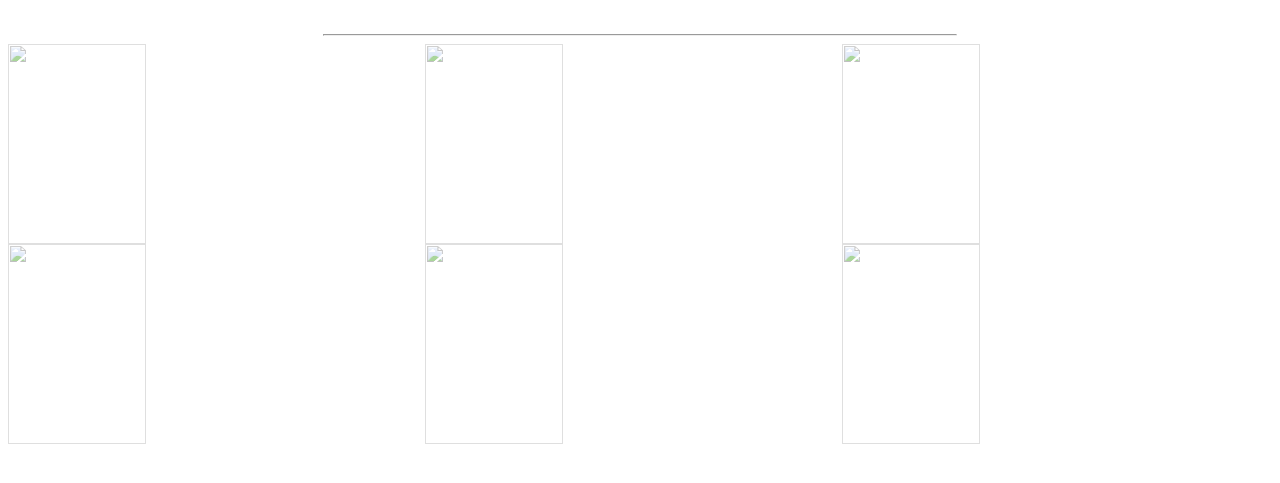
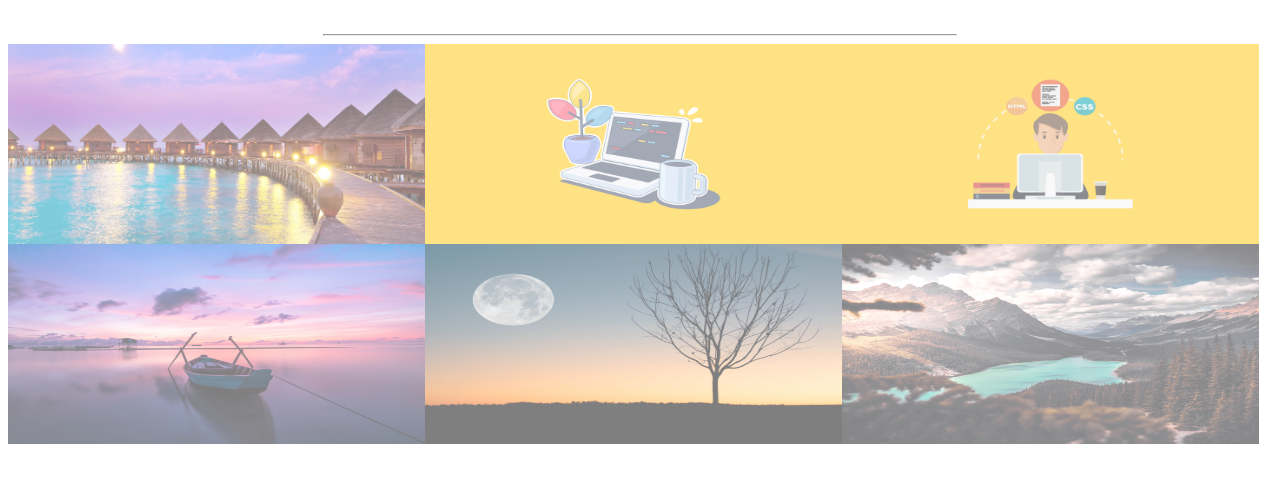
Before and after one commit to knowoncode/knowongallery, a plain HTML site: page index.html in a window 1280 px wide. Shown: the part 117-600 px from the top of the page. Drawn offline with Linux system fonts and the light colour scheme; the site is published under a folder, as on GitHub Pages, so addresses that start at the root find nothing.

Commit message:
Update index.html

```diff
--- a/index.html
+++ b/index.html
@@ -28,12 +28,12 @@
 <body>
     <h1>Gallery</h1>
     <hr width="50%">
-    <img src="/images/bg1.jpg" alt="">
-    <img src="/images/bg2.jpg" alt="">
-    <img src="/images/bg3.png" alt="">
-    <img src="/images/gallery-12.jpg" alt="">
-    <img src="/images/gallery-15.jpg" alt="">
-    <img src="/images/gallery-16.jpg" alt="">
+    <img src="images/bg1.jpg" alt="">
+    <img src="images/bg2.jpg" alt="">
+    <img src="images/bg3.png" alt="">
+    <img src="images/gallery-12.jpg" alt="">
+    <img src="images/gallery-15.jpg" alt="">
+    <img src="images/gallery-16.jpg" alt="">
 
 </body>
 </html>
```
